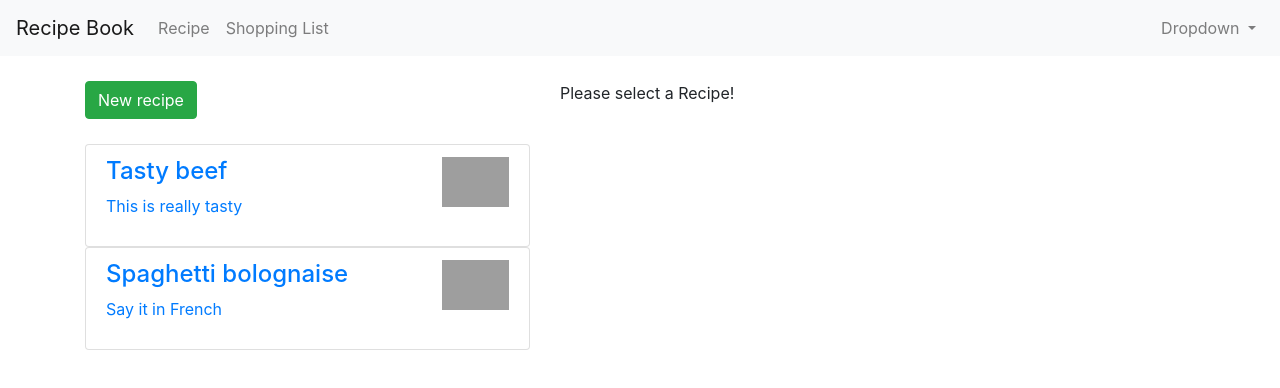
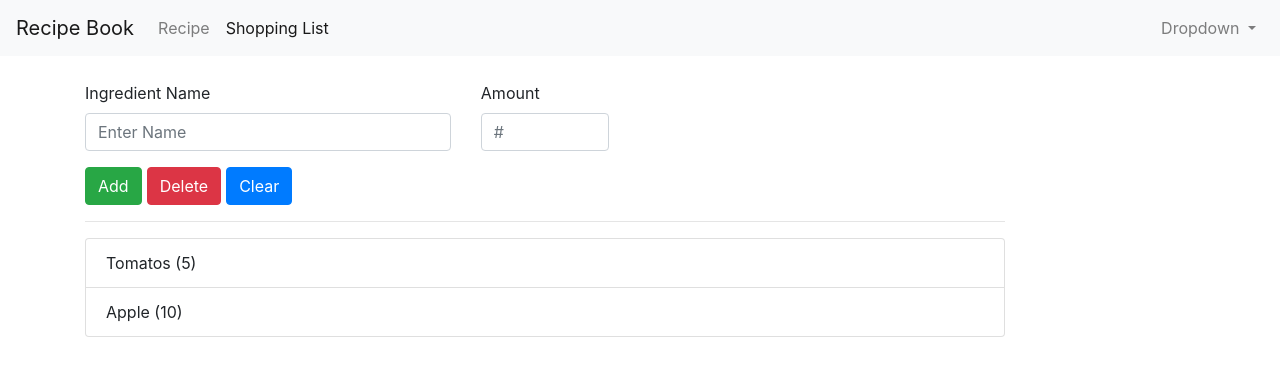
Before and after one commit to craicic/angular-course, an Angular app: page /shopping-list in a window 1280 px wide. Shown: the top 388 px of the page. Built offline with nearby package versions, Linux system fonts and the light colour scheme; grey boxes are pictures that could not be loaded.

Commit message:
Added routes to main features

```diff
--- /dev/null
+++ b/src/app/app-routing.module.ts
@@ -0,0 +1,17 @@
+import {RouterModule, Routes} from '@angular/router';
+import {NgModule} from '@angular/core';
+import {RecipesComponent} from './recipes/recipes.component';
+import {ShoppingListComponent} from './shopping-list/shopping-list.component';
+
+const appRoutes: Routes = [
+  {path: '', redirectTo: '/recipes', pathMatch: 'full'},
+  {path: 'recipes', component: RecipesComponent},
+  {path: 'shopping-list', component: ShoppingListComponent}
+];
+
+@NgModule({
+  imports: [RouterModule.forRoot(appRoutes)],
+  exports: [RouterModule]
+})
+export class AppRoutingModule {
+}
--- a/src/app/app.component.html
+++ b/src/app/app.component.html
@@ -1,9 +1,8 @@
-<app-header (featureSelected)="onSwitchFeature($event)"></app-header>
+<app-header></app-header>
 <div class="container">
   <div class="row">
-    <div class="col-md-12" >
-      <app-recipes *ngIf="featureSelected === 'recipe'"></app-recipes>
-      <app-shopping-list *ngIf="featureSelected === 'shopping-list'" ></app-shopping-list>
+    <div class="col-md-12">
+      <router-outlet></router-outlet>
     </div>
   </div>
 </div>
--- a/src/app/app.component.ts
+++ b/src/app/app.component.ts
@@ -7,9 +7,4 @@ import {Component} from '@angular/core';
 })
 export class AppComponent {
   title = 'ng-complete-guide';
-  featureSelected = 'recipe';
-
-  onSwitchFeature(feature: string) {
-    this.featureSelected = feature;
-  }
 }
--- a/src/app/app.module.ts
+++ b/src/app/app.module.ts
@@ -11,6 +11,7 @@ import {ShoppingListComponent} from './shopping-list/shopping-list.component';
 import {ShoppingEditComponent} from './shopping-list/shopping-edit/shopping-edit.component';
 import {DropdownDirective} from './shared/dropdown.directive';
 import {ShoppingListService} from './shopping-list/shopping-list.service';
+import {AppRoutingModule} from './app-routing.module';
 
 @NgModule({
   declarations: [
@@ -25,7 +26,8 @@ import {ShoppingListService} from './shopping-list/shopping-list.service';
     DropdownDirective
   ],
   imports: [
-    BrowserModule
+    BrowserModule,
+    AppRoutingModule
   ],
   providers: [ShoppingListService],
   bootstrap: [AppComponent]
--- a/src/app/header/header.component.html
+++ b/src/app/header/header.component.html
@@ -1,6 +1,6 @@
 <nav class="navbar navbar-expand-lg navbar-light bg-light">
 
-  <a href="#" class="navbar-brand">Recipe Book</a>
+  <a class="navbar-brand" routerLink="/">Recipe Book</a>
   <button class="navbar-toggler" type="button" data-toggle="collapse" data-target="#myNavbar" aria-controls="myNavbar" aria-expanded="false" aria-label="Toggle navigation"
           appDropdown>
     <span class="navbar-toggler-icon"></span>
@@ -8,18 +8,18 @@
 
   <div class="collapse navbar-collapse" id="myNavbar">
     <ul class="navbar-nav mr-auto">
-      <li class="nav-item"><a class="nav-link" href="#" (click)="onSelect('recipe')">Recipe</a></li>
-      <li class="nav-item"><a class="nav-link" href="#" (click)="onSelect('shopping-list')">Shopping List</a></li>
+      <li class="nav-item" routerLinkActive="active"><a class="nav-link" routerLink="/recipes">Recipe</a></li>
+      <li class="nav-item" routerLinkActive="active"><a class="nav-link" routerLink="/shopping-list">Shopping List</a></li>
     </ul>
     <ul class="navbar-nav mr-10">
       <li class="nav-item dropdown">
-        <a class="nav-link dropdown-toggle" href="#" id="navbarDropdown" role="button" data-toggle="dropdown"
+        <a class="nav-link dropdown-toggle" style="cursor: pointer;" id="navbarDropdown" role="button" data-toggle="dropdown"
            aria-haspopup="true" aria-expanded="false" appDropdown>
           Dropdown
         </a>
         <div class="dropdown-menu" aria-labelledby="navbarDropdown">
-          <a class="dropdown-item" href="#">Save data</a>
-          <a class="dropdown-item" href="#">Fetch data</a>
+          <a class="dropdown-item" style="cursor: pointer;">Save data</a>
+          <a class="dropdown-item" style="cursor: pointer;">Fetch data</a>
         </div>
       </li>
     </ul>
--- a/src/app/header/header.component.ts
+++ b/src/app/header/header.component.ts
@@ -1,4 +1,4 @@
-import {Component, EventEmitter, OnInit, Output} from '@angular/core';
+import {Component, OnInit} from '@angular/core';
 
 @Component({
   selector: 'app-header',
@@ -7,15 +7,10 @@ import {Component, EventEmitter, OnInit, Output} from '@angular/core';
 })
 export class HeaderComponent implements OnInit {
 
-  @Output() featureSelected = new EventEmitter<string>();
-
   constructor() {
   }
 
   ngOnInit() {
   }
 
-  onSelect(feature: string) {
-    this.featureSelected.emit(feature);
-  }
 }
--- a/src/app/recipes/recipe-detail/recipe-detail.component.html
+++ b/src/app/recipes/recipe-detail/recipe-detail.component.html
@@ -22,9 +22,9 @@
       </button>
       <div class="dropdown-menu"
            aria-labelledby="manageRecipeMenu">
-        <a class="dropdown-item" href="#" (click)="onAddIngredientsToSL()">Shopping List</a>
-        <a class="dropdown-item" href="#">Edit Recipe</a>
-        <a class="dropdown-item" href="#">Delete Recipe</a>
+        <a class="dropdown-item" style="cursor: pointer;" (click)="onAddIngredientsToSL()">Shopping List</a>
+        <a class="dropdown-item" style="cursor: pointer;">Edit Recipe</a>
+        <a class="dropdown-item" style="cursor: pointer;">Delete Recipe</a>
       </div>
     </div>
   </div>
--- a/src/app/recipes/recipe-list/recipe-item/recipe-item.component.html
+++ b/src/app/recipes/recipe-list/recipe-item/recipe-item.component.html
@@ -1,5 +1,6 @@
 <a
-  href="#" class="list-group-item clearfix"
+  style="cursor: pointer"
+  class="list-group-item list-group-item-action clearfix"
   (click)="onSelectedRecipe()">
   <div class="float-left">
     <h4>{{recipeItem.name}}</h4>
```
